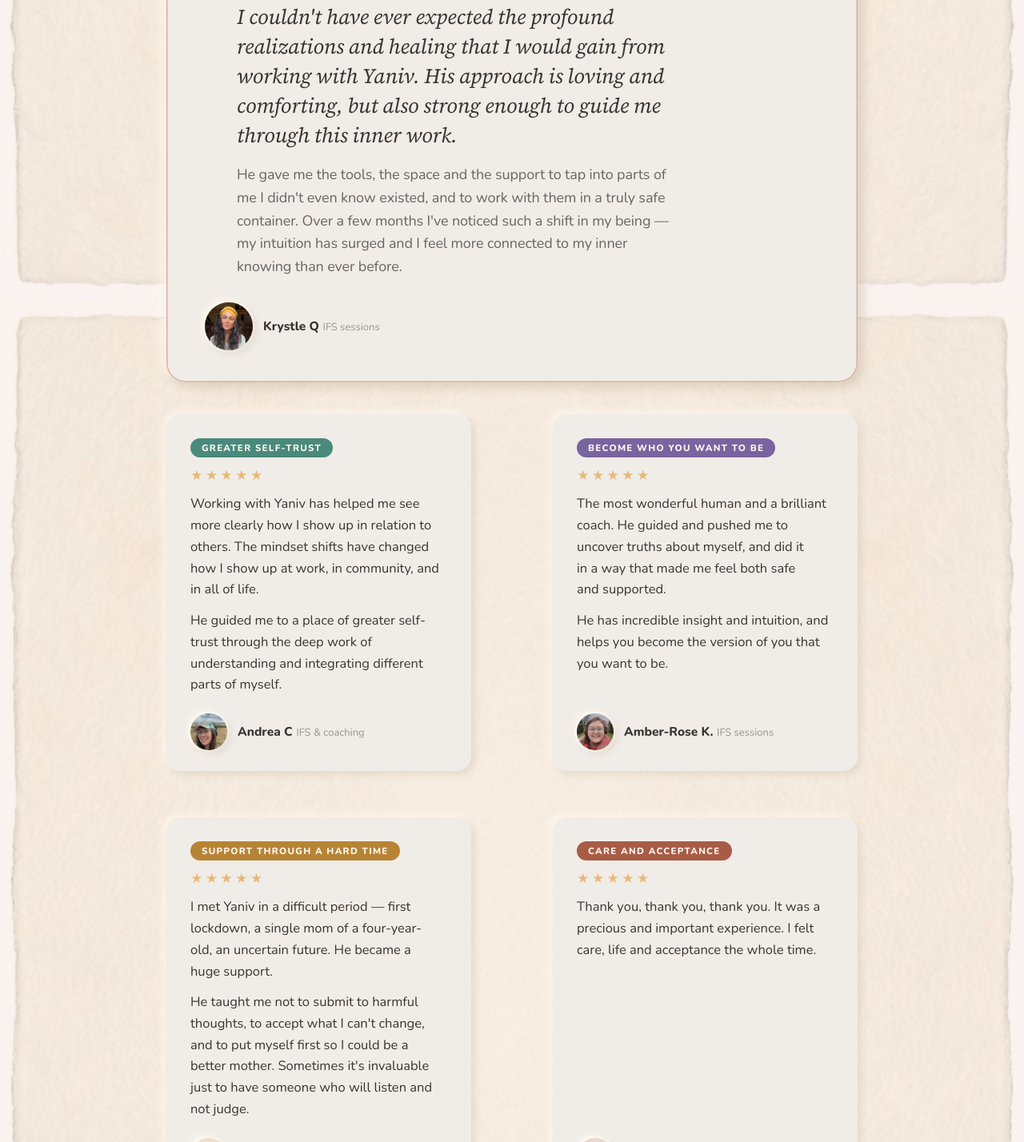
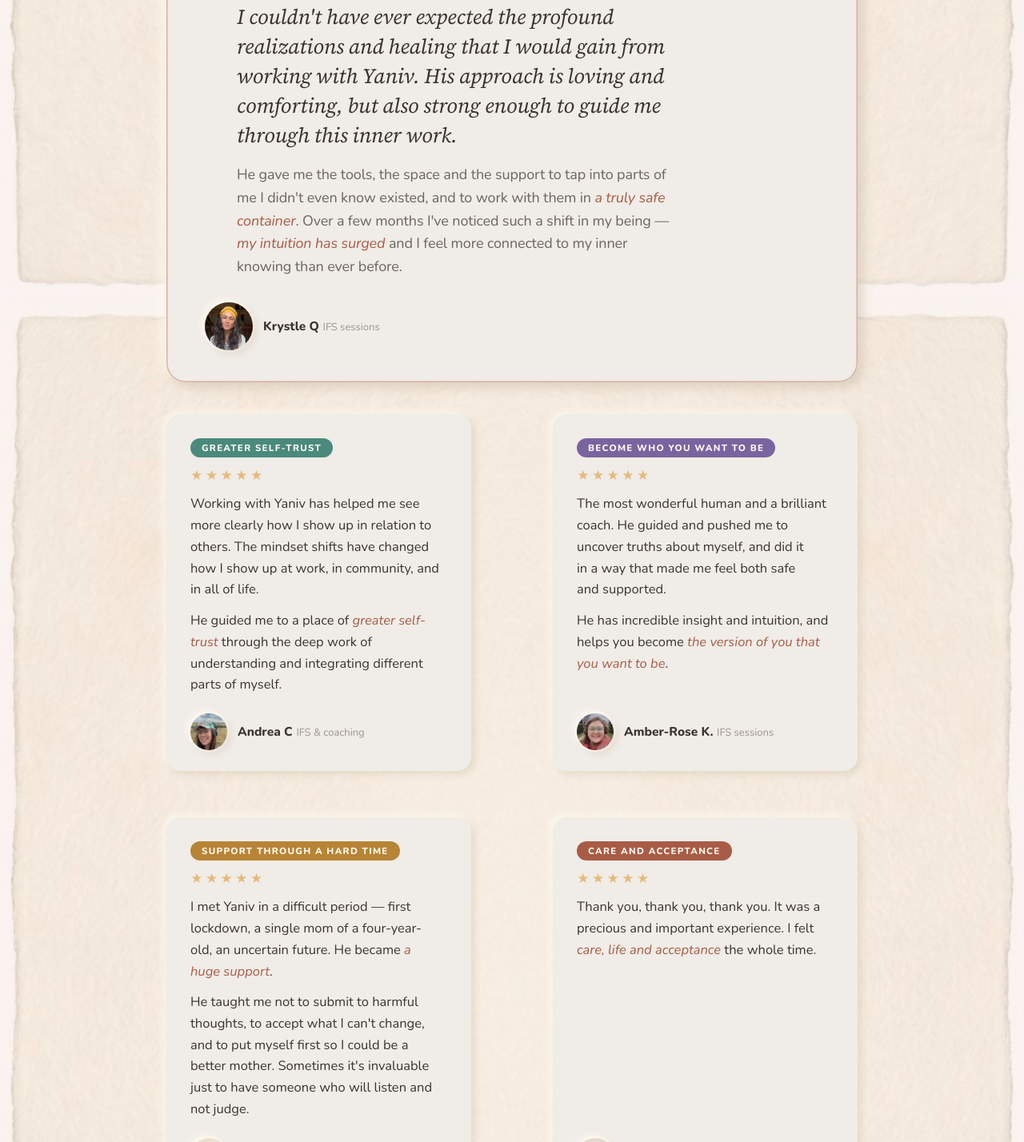
Before and after one commit to Yanivro/ifs-yaniv-rose, a plain HTML site: page index.html in a window 1280 px wide. Shown: the part 8200-9628 px from the top of the page at 80% size. Drawn offline with nearby package versions, Linux system fonts and the light colour scheme.

Commit message:
Highlight key phrase in each testimonial (italic + coral accent)
Emphasise the emotional core of each quote so it scans at a glance,
matching the pill theme: "a truly safe container" / "my intuition has
surged", "greater self-trust", "the version of you that you want to
be", "a huge support", "care, life and acceptance".

Co-Authored-By: Claude Opus 4.8 (1M context) <noreply@anthropic.com>

```diff
--- a/index.html
+++ b/index.html
@@ -345,6 +345,9 @@
   .voice-tag.lavender{ background:#7a64a0; }
   .voice-tag.gold    { background:#b78436; }
   .voice-featured .voice-tag{ font-size:12px; margin-bottom:18px; }
+
+  /* emphasised key phrase inside a quote — italic + warm accent */
+  .voice .hl, .voice-featured .hl{ font-style:italic; color:var(--coral-dark); }
 
   /* avatar (shared) — monogram now; drop a real photo in via the <img>.
      The <img> sits on top, so the initial is the graceful fallback. */
@@ -803,10 +806,10 @@
         comforting, but also strong enough to guide me through this inner work.
         <span class="tail">
           He gave me the tools, the space and the support to tap into parts of
-          me I didn't even know existed, and to work with them in a truly safe
-          container. Over a few months I've noticed such a shift in my being —
-          my intuition has surged and I feel more connected to my inner knowing
-          than ever before.
+          me I didn't even know existed, and to work with them in <em class="hl">a truly
+          safe container</em>. Over a few months I've noticed such a shift in my
+          being — <em class="hl">my intuition has surged</em> and I feel more connected to my
+          inner knowing than ever before.
         </span>
       </blockquote>
       <figcaption class="vc-who">
@@ -827,8 +830,8 @@
         <p>Working with Yaniv has helped me see more clearly how I show up in
           relation to others. The mindset shifts have changed how I show up at
           work, in community, and in all of life.</p>
-        <p>He guided me to a place of greater self-trust through the deep work
-          of understanding and integrating different parts of myself.</p>
+        <p>He guided me to a place of <em class="hl">greater self-trust</em> through the deep
+          work of understanding and integrating different parts of myself.</p>
         <figcaption class="vc-who">
           <span class="vc-avatar teal" aria-hidden="true">A<img src="images/voices/andrea.jpg" alt="Andrea C" loading="lazy"></span>
           <span>
@@ -844,8 +847,8 @@
         <p>The most wonderful human and a brilliant coach. He guided and pushed
           me to uncover truths about myself, and did it in a way that made me
           feel both safe and supported.</p>
-        <p>He has incredible insight and intuition, and helps you become the
-          version of you that you want to be.</p>
+        <p>He has incredible insight and intuition, and helps you become
+          <em class="hl">the version of you that you want to be</em>.</p>
         <figcaption class="vc-who">
           <span class="vc-avatar lavender" aria-hidden="true">A<img src="images/voices/amber.jpg" alt="Amber-Rose K." loading="lazy"></span>
           <span>
@@ -859,7 +862,7 @@
         <div class="voice-tag gold">Support through a hard time</div>
         <div class="stars" aria-label="5 out of 5">★★★★★</div>
         <p>I met Yaniv in a difficult period — first lockdown, a single mom of a
-          four-year-old, an uncertain future. He became a huge support.</p>
+          four-year-old, an uncertain future. He became <em class="hl">a huge support</em>.</p>
         <p>He taught me not to submit to harmful thoughts, to accept what I
           can't change, and to put myself first so I could be a better mother.
           Sometimes it's invaluable just to have someone who will listen and
@@ -878,7 +881,7 @@
         <div class="voice-tag coral">Care and acceptance</div>
         <div class="stars" aria-label="5 out of 5">★★★★★</div>
         <p>Thank you, thank you, thank you. It was a precious and important
-          experience. I felt care, life and acceptance the whole time.</p>
+          experience. I felt <em class="hl">care, life and acceptance</em> the whole time.</p>
         <figcaption class="vc-who">
           <!-- <img src="images/voices/polina.jpg" alt="Polina K"> -->
           <span class="vc-avatar coral" aria-hidden="true">P</span>
```
